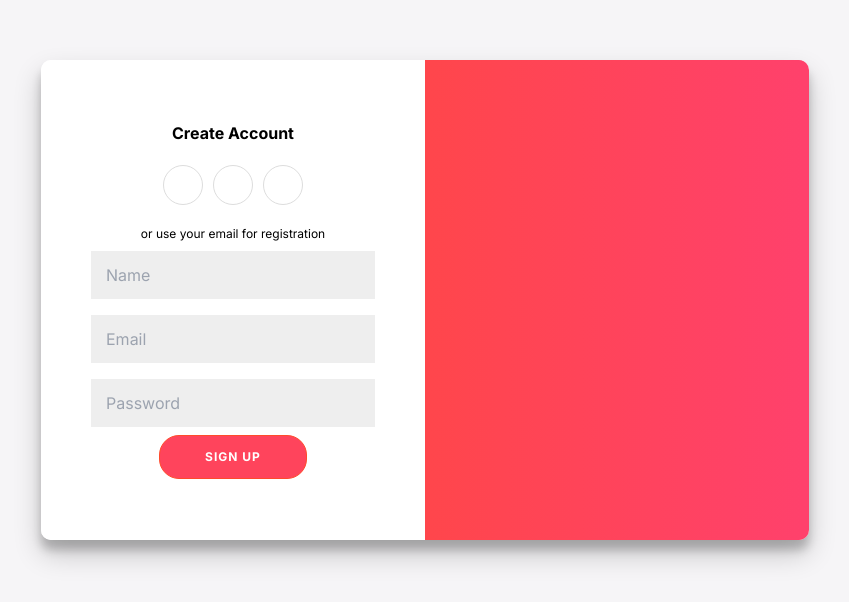
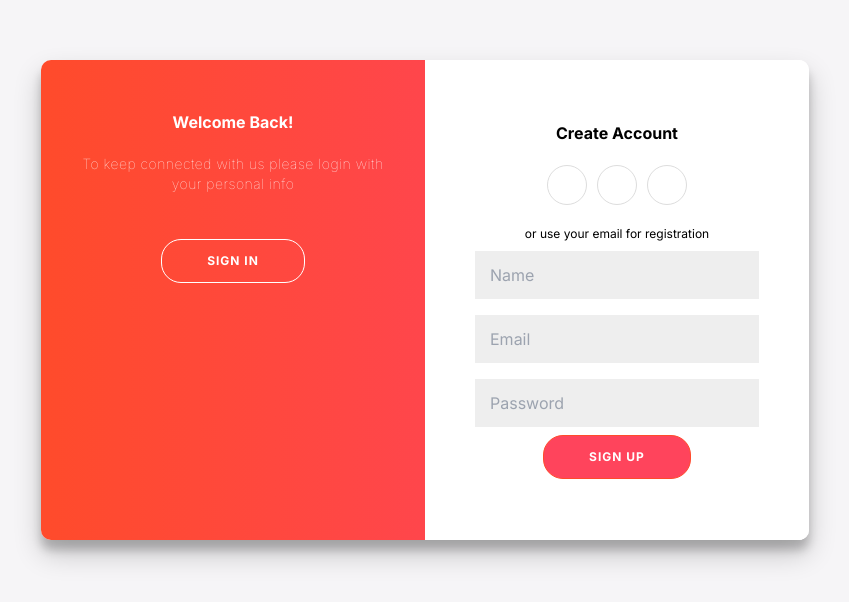
Before and after one commit to francobuceta/Ecommerce-Next.js, a Next.js app: page /auth/register in a window 1280 px wide. Shown: the part 120-722 px from the top of the page, without its empty margins (215-1064 px from the left). Built offline with nearby package versions, Linux system fonts and the light colour scheme.

Commit message:
fix auth styles

```diff
--- a/src/app/auth/login/page.jsx
+++ b/src/app/auth/login/page.jsx
@@ -4,7 +4,7 @@ const Login = () => {
   return (
     <>
       <div class="container" id="container">
-        <div class="form-container sign-in-container">
+        <div class="form-container-login sign-in-container">
           <form action="#">
             <h1>Sign in</h1>
             <div class="social-container">
@@ -25,8 +25,8 @@ const Login = () => {
             <button>Sign In</button>
           </form>
         </div>
-        <div class="overlay-container">
-          <div class="overlay">
+        <div class="overlay-container-login">
+          <div class="overlay-login">
             <div class="overlay-panel overlay-right">
               <h1>Hello, Friend!</h1>
               <p>Enter your personal details and start journey with us</p>
--- a/src/app/auth/register/page.jsx
+++ b/src/app/auth/register/page.jsx
@@ -1,20 +1,24 @@
+import Link from "next/link";
+
 const Register = () => {
   return (
     <div class="container" id="container">
-      <div class="overlay-container">
-        <div class="overlay">
+      <div class="overlay-container-register">
+        <div class="overlay-register">
           <div class="overlay-panel overlay-left">
             <h1>Welcome Back!</h1>
             <p>
               To keep connected with us please login with your personal info
             </p>
-            <button class="ghost" id="signIn">
-              Sign In
-            </button>
+            <Link href="/auth/login">
+              <button class="ghost" id="signIn">
+                Sign In
+              </button>
+            </Link>
           </div>
         </div>
       </div>
-      <div class="form-container sign-up-container">
+      <div class="form-container-register sign-up-container">
         <form action="#">
           <h1>Create Account</h1>
           <div class="social-container">
--- a/src/globals.css
+++ b/src/globals.css
@@ -49,7 +49,18 @@ a {
   min-height: 480px;
 }
 
-.form-container form {
+.form-container-login form {
+  background: #fff;
+  display: flex;
+  flex-direction: column;
+  padding: 0 50px;
+  height: 100%;
+  justify-content: center;
+  align-items: center;
+  text-align: center;
+}
+
+.form-container-register form {
   background: #fff;
   display: flex;
   flex-direction: column;
@@ -75,7 +86,15 @@ a {
   width: 40px;
 }
 
-.form-container input {
+.form-container-login input {
+  background: #eee;
+  border: none;
+  padding: 12px 15px;
+  margin: 8px 0;
+  width: 100%;
+}
+
+.form-container-register input {
   background: #eee;
   border: none;
   padding: 12px 15px;
@@ -109,7 +128,14 @@ button.ghost {
   border-color: #fff;
 }
 
-.form-container {
+.form-container-login {
+  position: absolute;
+  top: 0;
+  height: 100%;
+  transition: all 0.6s ease-in-out;
+}
+
+.form-container-register {
   position: absolute;
   top: 0;
   height: 100%;
@@ -122,11 +148,11 @@ button.ghost {
 }
 
 .sign-up-container {
-  left: 0;
+  left: 50%;
   width: 50%;
 }
 
-.overlay-container {
+.overlay-container-login {
   position: absolute;
   top: 0;
   left: 50%;
@@ -137,12 +163,35 @@ button.ghost {
   z-index: 100;
 }
 
-.overlay {
+.overlay-container-register {
+  position: absolute;
+  top: 0;
+  /* left: 50%; */
+  width: 50%;
+  height: 100%;
+  overflow: hidden;
+  transition: transform 0.6s ease-in-out;
+  z-index: 100;
+}
+
+.overlay-login {
   background: #ff416c;
   background: linear-gradient(to right, #ff4b2b, #ff416c) no-repeat 0 0 / cover;
   color: #fff;
   position: relative;
   left: -100%;
+  height: 100%;
+  width: 200%;
+  transform: translateY(0);
+  transition: transform 0.6s ease-in-out;
+}
+
+.overlay-register {
+  background: #ff416c;
+  background: linear-gradient(to right, #ff4b2b, #ff416c) no-repeat 0 0 / cover;
+  color: #fff;
+  position: relative;
+  /* left: -100%; */
   height: 100%;
   width: 200%;
   transform: translateY(0);
```
